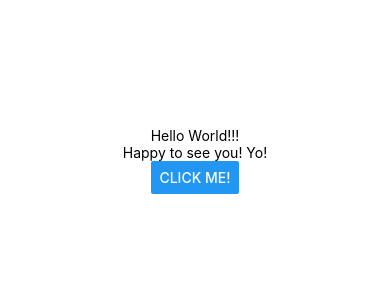
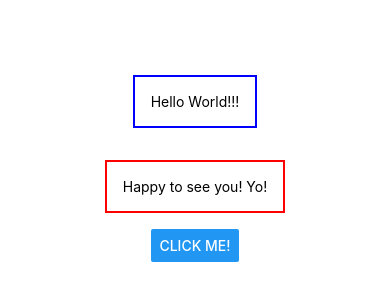
Before and after one commit to SergeyGermanov/GoalsApp, a React Native app: screen / in a window 390 px wide. Shown: the part 262-562 px from the top of the page. Built offline with nearby package versions, Linux system fonts and the light colour scheme.

Commit message:
style vs. StyleSheet

```diff
--- a/App.js
+++ b/App.js
@@ -1,23 +1,32 @@
-import { Button, StyleSheet, Text, View } from 'react-native';
+import { Button, StyleSheet, Text, View } from "react-native";
 
 export default function App() {
   return (
     <View style={styles.container}>
       <View>
-        <Text>Hello World!!!</Text>
+        <Text style={styles.dummyText}>Hello World!!!</Text>
       </View>
-      <Text>Happy to see you! Yo!</Text>
-      <Button title='Click me!'/>
+      <Text
+        style={{ margin: 16, borderWidth: 2, borderColor: "red", padding: 16 }}
+      >
+        Happy to see you! Yo!
+      </Text>
+      <Button title='Click me!' />
     </View>
-
   );
 }
 
 const styles = StyleSheet.create({
   container: {
     flex: 1,
-    backgroundColor: '#fff',
-    alignItems: 'center',
-    justifyContent: 'center',
+    backgroundColor: "#fff",
+    alignItems: "center",
+    justifyContent: "center",
+  },
+  dummyText: {
+    margin: 16,
+    borderWidth: 2,
+    borderColor: "blue",
+    padding: 16,
   },
 });
```
